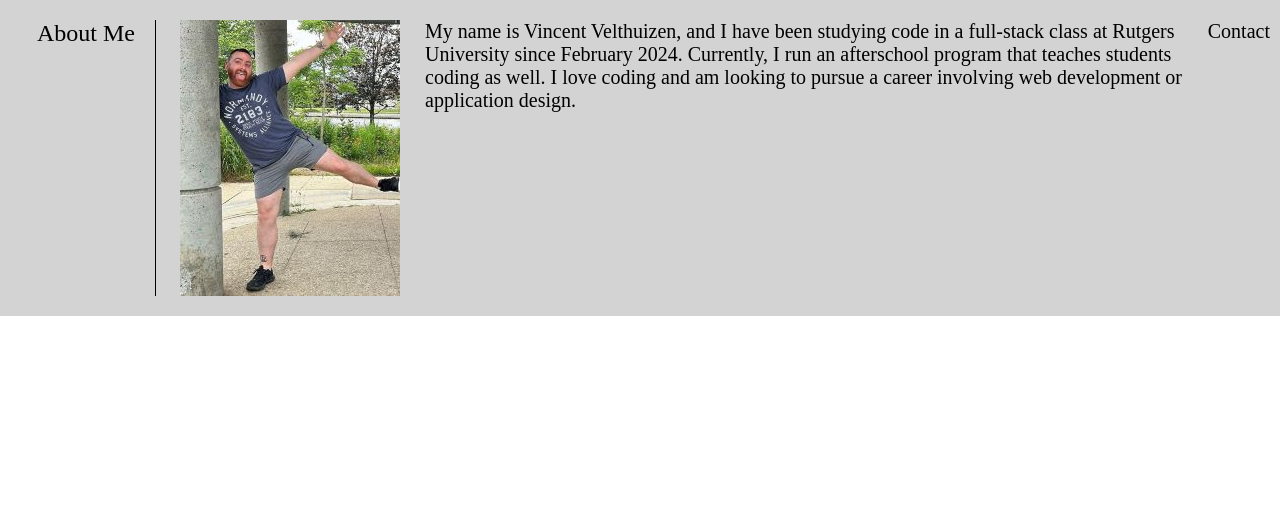
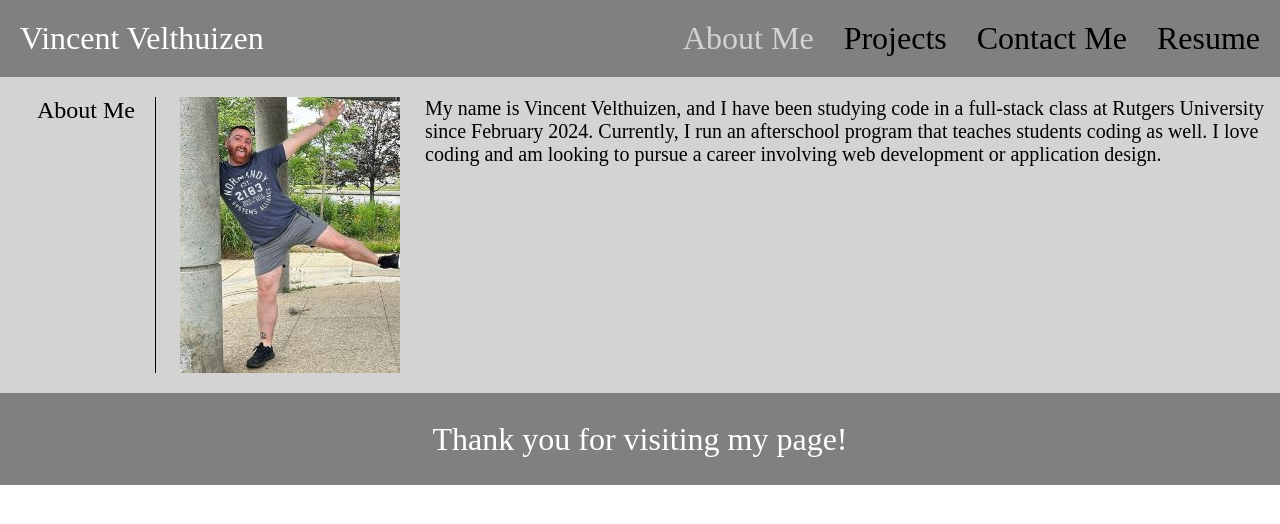
Before and after one commit to VPVelthuizen/VPVelthuizen-Portfolio, a React (Vite) app: page / in a window 1280 px wide. Shown: the top 524 px of the page. Built offline with nearby package versions, Linux system fonts and the light colour scheme.

Commit message:
updated navbar

```diff
--- a/src/components/header.jsx
+++ b/src/components/header.jsx
@@ -1,13 +1,22 @@
-import React from 'react';
+import React, { useState, useEffect } from 'react';
+import { Link, useLocation } from 'react-router-dom';
 
 function Header() {
+    const location = useLocation();
+    const [selectedPage, setSelectedPage] = useState(location.pathname);
+
+    useEffect(() => {
+        setSelectedPage(location.pathname);
+    }, [location.pathname]);
+
     return (
         <header>
             <name>Vincent Velthuizen</name>
             <div className="links">
-                <a href="#AboutMe">About Me</a>
-                <a href="#Work">Work</a>
-                <a href="#ContactInformation">Contact Information</a>
+                <Link to="/" style={{ color: selectedPage === '/' ? 'lightgrey' : 'black' }}>About Me</Link>
+                <Link to="/projects" style={{ color: selectedPage === '/projects' ? 'lightgrey' : 'black' }}>Projects</Link>
+                <Link to="/contact" style={{ color: selectedPage === '/contact' ? 'lightgrey' : 'black' }}>Contact Me</Link>
+                <Link to="/resume" style={{ color: selectedPage === '/resume' ? 'lightgrey' : 'black' }}>Resume</Link>
             </div>
         </header>
     );
--- a/src/pages/about.jsx
+++ b/src/pages/about.jsx
@@ -1,9 +1,13 @@
 import React from 'react';
 import { Outlet, Link } from "react-router-dom";
 import Selfie from '../assets/Selfie.jpg';
+import Header from '../components/header';
+import Footer from '../components/footer';
 
-const About = () => {
+export default function About() {
     return (
+        <>
+            <Header />
             <section id="AboutMe" className="bodysection">
                 <span className="bodytitle">About Me</span>
                 {/* This part will be my About Me section content */}
@@ -11,9 +15,8 @@ const About = () => {
                 <div className="content">
                     My name is Vincent Velthuizen, and I have been studying code in a full-stack class at Rutgers University since February 2024. Currently, I run an afterschool program that teaches students coding as well. I love coding and am looking to pursue a career involving web development or application design.
                 </div>
-            <Link to="/contact">Contact</Link>
             </section>
+            <Footer />
+        </>
     );
-};
-
-export default About;
+}
--- a/src/pages/contact.jsx
+++ b/src/pages/contact.jsx
@@ -1,8 +1,12 @@
 import React from 'react';
 import { Outlet, Link } from "react-router-dom";
+import Header from "../components/header";
+import Footer from "../components/footer";
 
 const Contact = () => {
     return (
+        <>
+            <Header />
             <section id="ContactInformation" className="bodysection">
                 <span className="bodytitle">Contact Information</span>
                 {/* This section contains my contact information */}
@@ -11,6 +15,8 @@ const Contact = () => {
                     <li>GitHub username: VPVelthuizen</li>
                 </ul>
             </section>
+            <Footer />
+        </>
     );
 };
 
--- a/src/pages/resume.jsx
+++ b/src/pages/resume.jsx
@@ -1,8 +1,12 @@
 import React from 'react';
 import { Outlet, Link } from "react-router-dom";
+import Header from '../components/header'; // Import the Header component
+import Footer from '../components/footer'; // Import the Footer component
 
 const Resume = () => {
     return (
+        <>
+            <Header /> {/* Place the Header component here */}
             <section id="Work" className="bodysection">
                 {/* Here I will post the pictures of my websites */}
                 <div className="content">
@@ -36,6 +40,8 @@ const Resume = () => {
                     </div>
                 </div>
             </section>
+            <Footer /> {/* Place the Footer component here */}
+        </>
     );
 };
 
```
Lines whose indentation alone changed are shown as unchanged.
